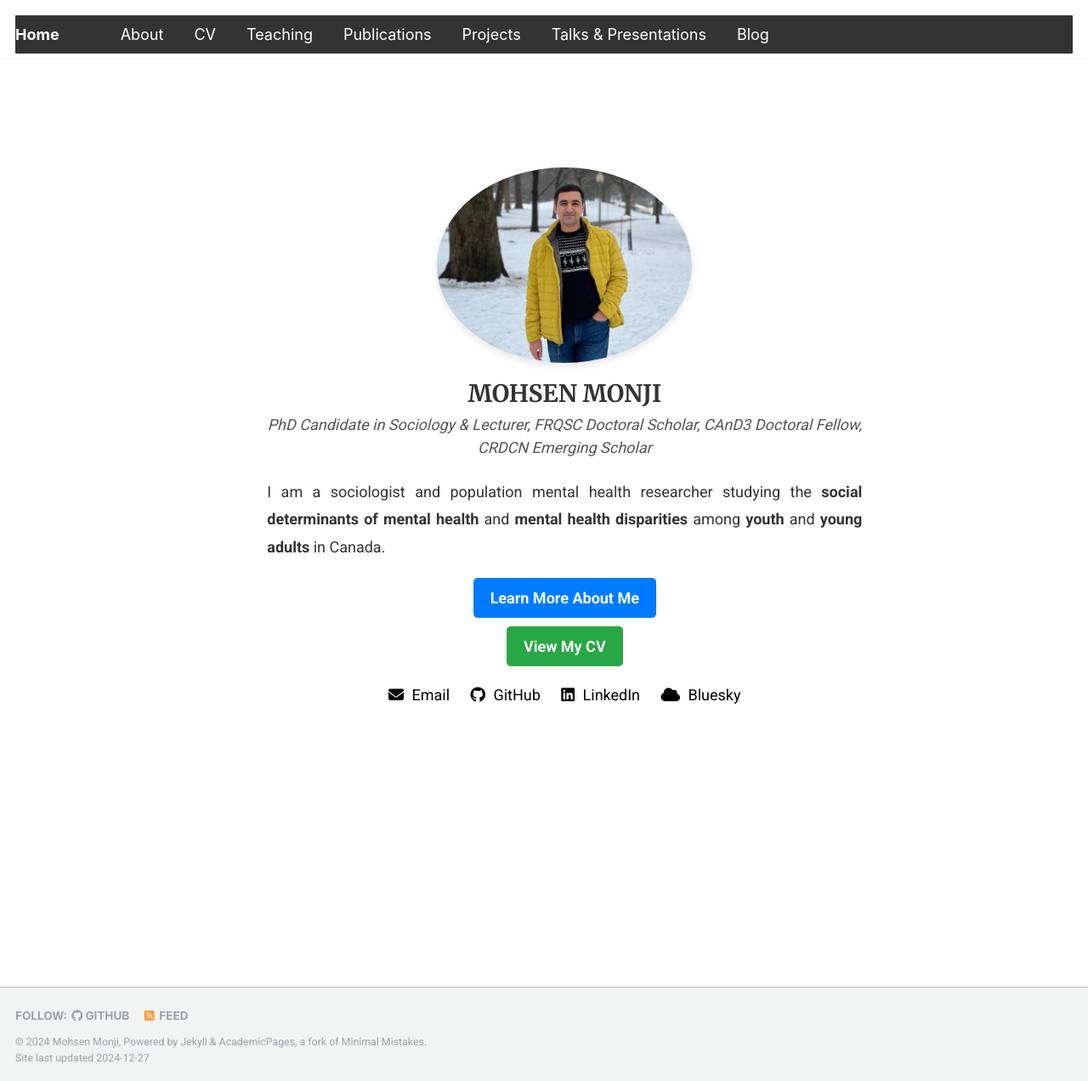
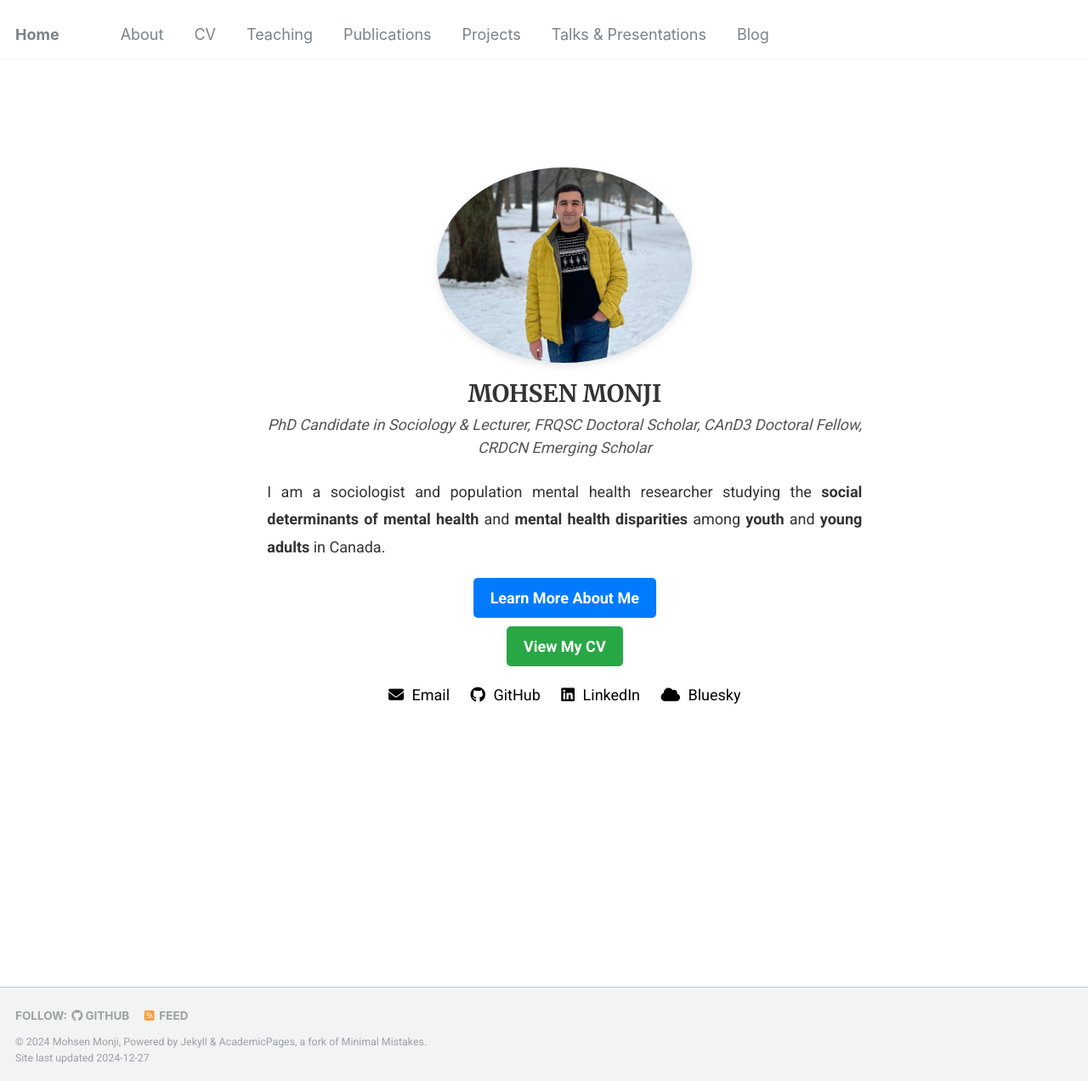
Before and after one commit to Mohsnmonji/mohsnmonji.github.io, a Jekyll site: the page built from _pages/front.md, in a window 1280 px wide and 1272 px high. Shown: the whole window at 85% size. Built offline with Jekyll 4.4.1, drawn with Linux system fonts in a browser that asks for light colours.

Commit message:
Update _navigation.scss

```diff
--- a/_sass/_navigation.scss
+++ b/_sass/_navigation.scss
@@ -175,18 +175,17 @@
 .greedy-nav {
   position: relative;
   min-width: 250px;
-  background: #333333; /* Dark background for better contrast */
+  background: $background-color;
 
   a {
     display: block;
     margin: 0 1rem;
     padding: 0.5rem 0;
-    color: #ffffff; /* Light text for contrast */
+    color: $masthead-link-color;
     text-decoration: none;
 
     &:hover {
-      color: #f0f0f0; /* Slightly lighter hover color for better visibility */
-      background: #444444; /* Add hover background for better contrast */
+      color: $masthead-link-color-hover;
     }
   }
 
@@ -197,8 +196,8 @@
     padding: 0 0.5rem;
     border: 0;
     outline: none;
-    background-color: #444444; /* Use a darker button background */
-    color: #ffffff; /* Light button text for contrast */
+    background-color: $primary-color;
+    color: #fff;
     cursor: pointer;
     z-index: 100;
   }
```
